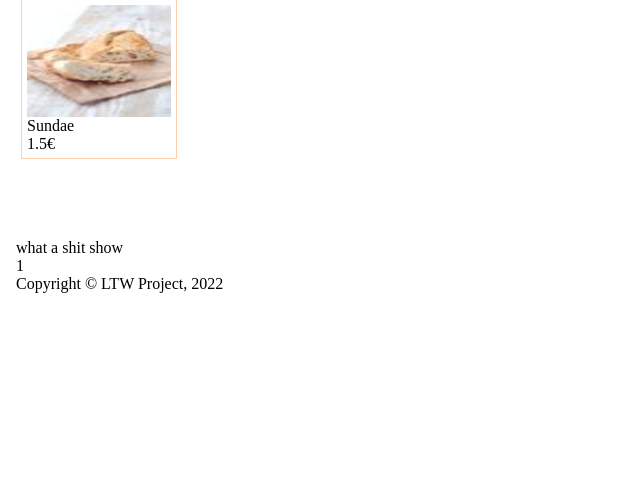
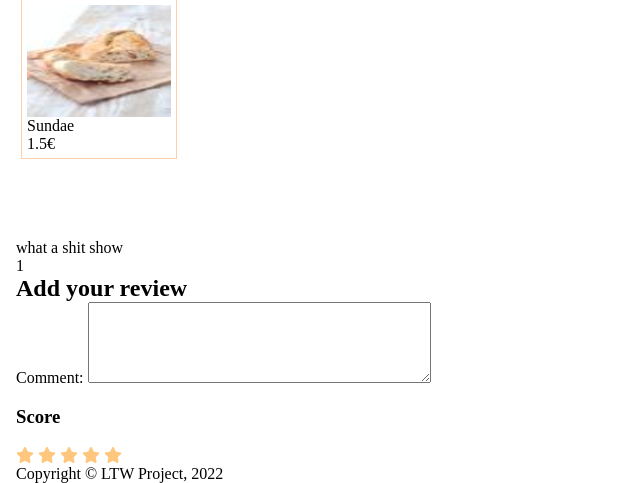
Before and after one commit to ICWeiner/FEUP-LTW, a PHP site: page /restaurantPage.php?id=1 in a window 1280 px wide. Shown: the part 574-1057 px from the top of the page, without its empty margins (0-640 px from the left). Before the commit the page ends 867 px from the top, so only its background shows below. Run offline with PHP 8.4, Linux system fonts and the light colour scheme; the visitor is signed in with stand-in values (Sample User, id 1); data comes from the database, SQL or seed files in the repository; some libraries are stand-ins or nearby versions.

Commit message:
added font awesome to start working with stars for review

```diff
--- a/css/style.css
+++ b/css/style.css
@@ -81,3 +81,8 @@ ul{
 	list-style-type: none;
 
 }
+
+.stars i{
+	color: rgb(255, 145, 0);
+	opacity: 50%;
+}
--- a/templates/common.tpl.php
+++ b/templates/common.tpl.php
@@ -8,6 +8,7 @@
 			<meta name="viewport" content="width=device-width, initial-scale=1.0">
 			<link href="css/style.css" rel="stylesheet">
 			<link href="css/layout.css" rel="stylesheet">
+			<script src="https://kit.fontawesome.com/8a6a2935ab.js" crossorigin="anonymous"></script>
 			<title>Brand Spanking NEW Unter Eats</title>
 		</head>
 		<body>
--- a/templates/restaurant.tpl.php
+++ b/templates/restaurant.tpl.php
@@ -55,6 +55,17 @@
 		<?php foreach($reviews as $review) {?>
 			<p><?= $review['text'] ?></p>
 			<p><?= $review['score'] ?></p>
+
+			<h2>Add your review</h2>
+			Comment: <textarea name="comment" rows="5" cols="40"></textarea>
+			<h3>Score</h3>
+			<div class="stars">
+				<i class="fas fa-star"></i>
+				<i class="fas fa-star"></i>
+				<i class="fas fa-star"></i>
+				<i class="fas fa-star"></i>
+				<i class="fas fa-star"></i>
+			</div>
 		<?php }?>
 
 		</section>
```
